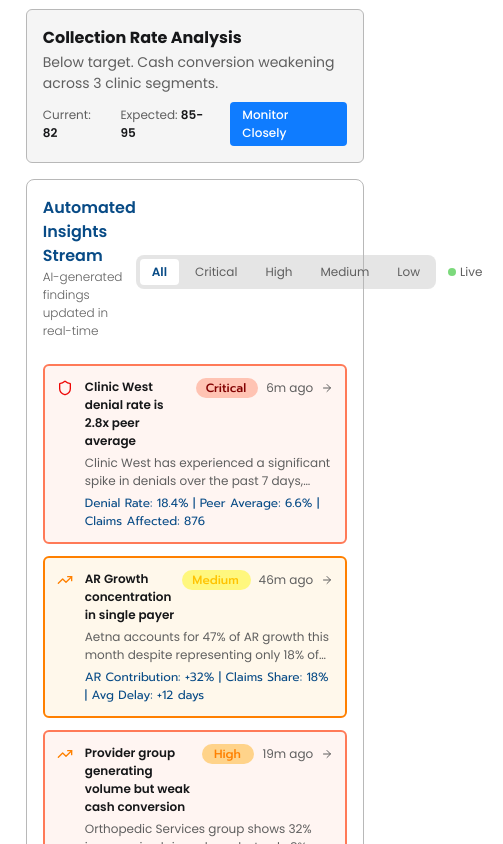
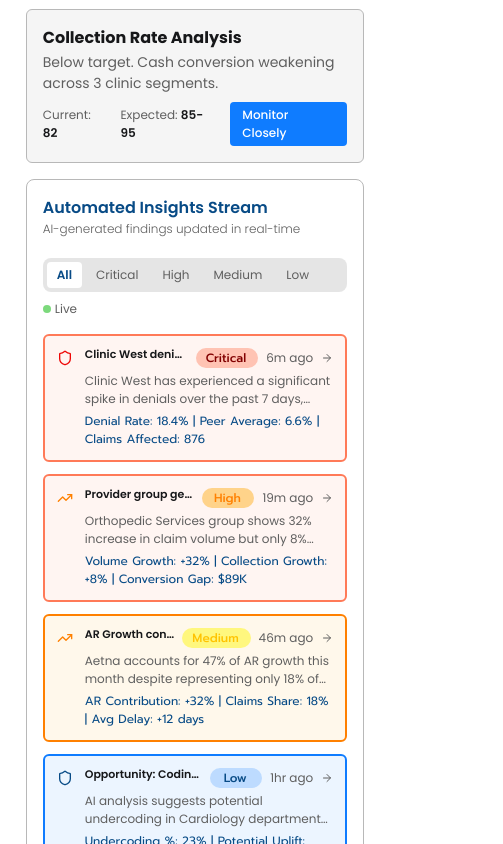
Before and after one commit to zeeshan-asc/intracare-rcm-fe, a React (Vite) app: page /operational-intelligence in a window 390 px wide. Shown: the part 1156-2000 px from the top of the page, 503 px wide, since content can reach past the window. Built offline with nearby package versions, Linux system fonts and the light colour scheme.

Commit message:
responsiveness

```diff
--- a/src/components/layout/Header.jsx
+++ b/src/components/layout/Header.jsx
@@ -19,12 +19,12 @@ export function Header({
   const [isMobileMenuOpen, setIsMobileMenuOpen] = useState(false);
 
   return (
-    <header className="bg-gradient-header py-4 md:py-5 relative">
-      <div className="w-[95%] md:w-[90%] mx-auto">
+    <header className="bg-gradient-header py-4 md:py-5 relative overflow-x-clip">
+      <div className="w-[95%] md:w-[90%] max-w-full mx-auto">
         <div className="flex items-start justify-between gap-3 md:gap-4">
           <div className="flex-1 min-w-0">
             <Link to="/">
-              <h1 className="font-poppins font-semibold text-xl md:text-2xl lg:text-3xl text-white leading-tight hover:text-white/90 transition-colors">
+              <h1 className="font-poppins font-semibold text-xl md:text-2xl lg:text-3xl text-white leading-tight break-words hover:text-white/90 transition-colors">
                 {title}
               </h1>
             </Link>
@@ -92,17 +92,17 @@ export function Header({
           </nav>
         </div>
 
-        <div className="flex flex-col sm:flex-row sm:items-center sm:justify-between mt-3 gap-2 text-white">
-          <div className="flex items-center gap-2">
+        <div className="flex flex-col sm:flex-row sm:items-center sm:justify-between mt-3 gap-2 text-white min-w-0">
+          <div className="flex flex-wrap items-center gap-2 min-w-0">
             <StatusIndicator status={systemStatus} />
-            <span className="font-prompt text-sm md:text-base">AI System Active</span>
+            <span className="font-prompt text-sm md:text-base break-words">AI System Active</span>
           </div>
 
-          <div className="flex flex-col sm:flex-row sm:items-center gap-1 sm:gap-6 text-xs md:text-sm">
-            <span className="font-prompt">
+          <div className="flex flex-col sm:flex-row sm:items-center gap-1 sm:gap-6 text-xs md:text-sm min-w-0">
+            <span className="font-prompt break-words">
               Last Updated: {lastUpdated}
             </span>
-            <span className="font-prompt">
+            <span className="font-prompt break-words">
               Data Refresh: {dataRefresh}
             </span>
           </div>
--- a/src/components/operational-intelligence/AutomatedInsightsStream.jsx
+++ b/src/components/operational-intelligence/AutomatedInsightsStream.jsx
@@ -58,6 +58,13 @@ const rightInsights = [
   },
 ];
 
+const primaryInsightGrid = [
+  insights[0],
+  rightInsights[0],
+  insights[1],
+  rightInsights[1],
+];
+
 const severityStyles = {
   critical: {
     border: 'border-2 border-danger-accent',
@@ -81,14 +88,19 @@ function InsightCard({ icon: Icon, iconColor, title, description, metrics, sever
   const styles = severityStyles[severity] || severityStyles.medium;
 
   return (
-    <div className={`rounded-md p-3 cursor-pointer ${styles.border} ${styles.bg}`}>
+    <div className={`rounded-md p-3 cursor-pointer h-full ${styles.border} ${styles.bg}`}>
       <div className="flex items-start gap-3">
         <div className={`mt-0.5 ${iconColor}`}>
           <Icon size={16} />
         </div>
         <div className="flex-1 min-w-0">
           <div className="flex items-start justify-between gap-2">
-            <p className="font-poppins font-semibold text-xs text-text-primary">{title}</p>
+            <p
+              className="flex-1 min-w-0 font-poppins font-semibold text-[11px] xl:text-xs text-text-primary truncate leading-tight"
+              title={title}
+            >
+              {title}
+            </p>
             <div className="flex items-center gap-2 shrink-0">
               <FigmaBadge tone={severity} />
               <span className="font-poppins text-xs text-text-secondary">{timestamp}</span>
@@ -106,11 +118,11 @@ function InsightCard({ icon: Icon, iconColor, title, description, metrics, sever
 function FilterTabs() {
   const tabs = ['All', 'Critical', 'High', 'Medium', 'Low'];
   return (
-    <div className="flex items-center gap-1 bg-surface-muted rounded-lg p-1">
+    <div className="flex flex-wrap items-center gap-1 bg-surface-muted rounded-lg p-1">
       {tabs.map((tab, index) => (
         <button
           key={tab}
-          className={`px-3 py-1 rounded text-xs font-poppins transition-colors cursor-pointer ${
+          className={`px-2.5 sm:px-3 py-1 rounded text-xs font-poppins transition-colors cursor-pointer whitespace-nowrap ${
             index === 0 ? 'bg-surface text-primary font-semibold' : 'text-text-secondary hover:bg-surface/50'
           }`}
         >
@@ -124,31 +136,26 @@ function FilterTabs() {
 export function AutomatedInsightsStream() {
   return (
     <Card className="p-4">
-      <div className="flex items-center justify-between mb-4">
+      <div className="flex flex-col lg:flex-row lg:items-center lg:justify-between gap-3 mb-4">
         <CardHeader
           title="Automated Insights Stream"
           subtitle="AI-generated findings updated in real-time"
         />
-        <div className="flex items-center gap-3">
-          <FilterTabs />
-          <div className="flex items-center gap-1">
+        <div className="w-full lg:w-auto flex flex-col sm:flex-row sm:items-center gap-2 sm:gap-3">
+          <div className="w-full sm:w-auto">
+            <FilterTabs />
+          </div>
+          <div className="flex items-center gap-1 sm:justify-end">
             <span className="w-2 h-2 rounded-full bg-success animate-pulse" />
             <span className="font-poppins text-xs text-text-secondary">Live</span>
           </div>
         </div>
       </div>
 
-      <div className="grid grid-cols-1 lg:grid-cols-2 gap-3">
-        <div className="space-y-3">
-          {insights.slice(0, 2).map((insight) => (
-            <InsightCard key={insight.id} {...insight} />
-          ))}
-        </div>
-        <div className="space-y-3">
-          {rightInsights.map((insight) => (
-            <InsightCard key={insight.id} {...insight} />
-          ))}
-        </div>
+      <div className="grid grid-cols-1 lg:grid-cols-2 gap-3 items-stretch">
+        {primaryInsightGrid.map((insight) => (
+          <InsightCard key={insight.id} {...insight} />
+        ))}
       </div>
       <div className="mt-3">
         <InsightCard {...insights[2]} />
--- a/src/components/operational-intelligence/PerformanceOutlierDetection.jsx
+++ b/src/components/operational-intelligence/PerformanceOutlierDetection.jsx
@@ -79,11 +79,11 @@ const outliers = [
 function FilterTabs() {
   const tabs = ['All', 'Clinic', 'Providers', 'Segments'];
   return (
-    <div className="flex items-center gap-1 bg-surface-muted rounded-lg p-1">
+    <div className="flex flex-wrap items-center gap-1 bg-surface-muted rounded-lg p-1">
       {tabs.map((tab, index) => (
         <button
           key={tab}
-          className={`px-3 py-1 rounded text-xs font-poppins transition-colors cursor-pointer ${
+          className={`px-2.5 sm:px-3 py-1 rounded text-xs font-poppins transition-colors cursor-pointer whitespace-nowrap ${
             index === 0 ? 'bg-surface text-primary font-semibold' : 'text-text-secondary hover:bg-surface/50'
           }`}
         >
@@ -137,7 +137,7 @@ function OutlierCard({ icon: Icon, name, metric, current, benchmark, deviation,
           <p className="font-poppins font-semibold text-xs text-text-primary">{name}</p>
           <p className="font-poppins text-xs text-text-secondary">{metric}</p>
 
-          <div className="flex items-center gap-4 mt-2">
+          <div className="flex flex-wrap items-center gap-3 mt-2">
             <div>
               <span className="font-poppins text-xs text-text-secondary">Current </span>
               <span className="font-poppins font-semibold text-xs text-primary">{current}</span>
@@ -165,12 +165,14 @@ function OutlierCard({ icon: Icon, name, metric, current, benchmark, deviation,
 export function PerformanceOutlierDetection() {
   return (
     <Card className="p-4">
-      <div className="flex items-center justify-between mb-4">
+      <div className="flex flex-col lg:flex-row lg:items-center lg:justify-between gap-3 mb-4">
         <CardHeader
           title="Performance Outlier Detection"
           subtitle="Entities drifting away from expected performance"
         />
-        <FilterTabs />
+        <div className="w-full lg:w-auto">
+          <FilterTabs />
+        </div>
       </div>
 
       <div className="grid grid-cols-1 lg:grid-cols-2 gap-3">
--- a/src/components/operational-intelligence/SegmentationIntelligence.jsx
+++ b/src/components/operational-intelligence/SegmentationIntelligence.jsx
@@ -52,11 +52,11 @@ const statusLegend = [
 function FilterTabs() {
   const tabs = ['Payer', 'Facility', 'Provider', 'Specialty'];
   return (
-    <div className="flex items-center gap-2">
+    <div className="flex flex-wrap items-center gap-2">
       {tabs.map((tab, index) => (
         <button
           key={tab}
-          className={`px-4 py-1.5 rounded-md text-xs font-poppins transition-colors cursor-pointer border ${
+          className={`px-3 py-1.5 rounded-md text-xs font-poppins transition-colors cursor-pointer border whitespace-nowrap ${
             index === 0
               ? 'bg-primary text-white border-primary font-medium'
               : 'bg-white text-text-secondary border-gray-300 hover:bg-gray-50'
@@ -118,8 +118,8 @@ function PayerLogo({ name }) {
 
 function SegmentCard({ name, type, status, hasLogo, metrics }) {
   return (
-    <div className="bg-[#F3F4F6] border border-gray-200 rounded-lg p-4 shadow-sm">
-      <div className="flex items-start justify-between mb-4">
+    <div className="bg-[#F3F4F6] border border-gray-200 rounded-lg p-3 sm:p-4 shadow-sm">
+      <div className="flex flex-col sm:flex-row sm:items-start sm:justify-between gap-2 mb-3">
         <div>
           {hasLogo ? (
             <PayerLogo name={name} />
@@ -131,7 +131,7 @@ function SegmentCard({ name, type, status, hasLogo, metrics }) {
         <StatusBadge />
       </div>
 
-      <div className="flex items-center justify-center gap-20">
+      <div className="grid grid-cols-2 sm:grid-cols-4 gap-3 sm:gap-4">
         <div className="flex flex-col items-center">
           <p className="font-poppins text-[11px] text-[#565E67] font-semibold mb-2">Collections</p>
           <MetricIndicator isHealthy={metrics.collections} />
@@ -155,7 +155,7 @@ function SegmentCard({ name, type, status, hasLogo, metrics }) {
 
 function Legend() {
   return (
-    <div className="flex items-center justify-center gap-6 mt-5">
+    <div className="flex flex-wrap items-center justify-center gap-4 mt-5">
       {statusLegend.map((item, index) => (
         <LegendItem key={index} color={item.color} label={item.label} />
       ))}
@@ -165,23 +165,19 @@ function Legend() {
 
 export function SegmentationIntelligence() {
   return (
-    <Card className="p-5">
-      <div className="flex items-center justify-between mb-5">
+    <Card className="p-4 md:p-5">
+      <div className="flex flex-col lg:flex-row lg:items-center lg:justify-between gap-3 mb-5">
         <CardHeader
           title="Segmentation Intelligence"
           subtitle="Identify localized vs systematic issues across segments"
         />
-        <FilterTabs />
+        <div className="w-full lg:w-auto">
+          <FilterTabs />
+        </div>
       </div>
 
       <div className="grid grid-cols-1 lg:grid-cols-2 gap-4">
-        {segments.slice(0, 2).map((segment) => (
-          <SegmentCard key={segment.id} {...segment} />
-        ))}
-      </div>
-
-      <div className="grid grid-cols-1 lg:grid-cols-2 gap-4 mt-4">
-        {segments.slice(2).map((segment) => (
+        {segments.map((segment) => (
           <SegmentCard key={segment.id} {...segment} />
         ))}
       </div>
--- a/src/styles/globals.css
+++ b/src/styles/globals.css
@@ -94,10 +94,20 @@
     color: var(--color-text-primary);
     -webkit-font-smoothing: antialiased;
     -moz-osx-font-smoothing: grayscale;
+    width: 100%;
+    overflow-x: hidden;
   }
 
   body {
     background-color: var(--color-surface);
+    margin: 0;
+    width: 100%;
+    overflow-x: hidden;
+  }
+
+  #root {
+    width: 100%;
+    overflow-x: hidden;
   }
 }
 
```
